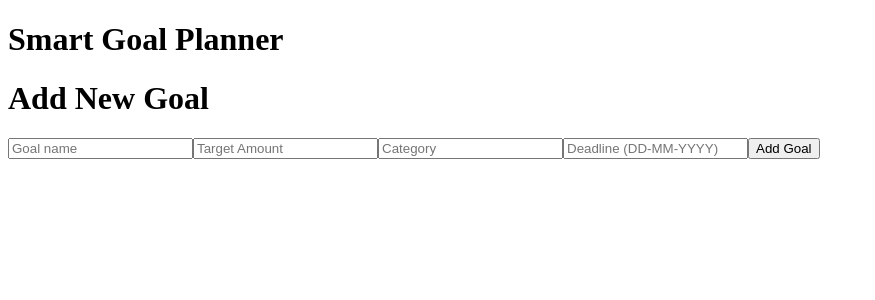
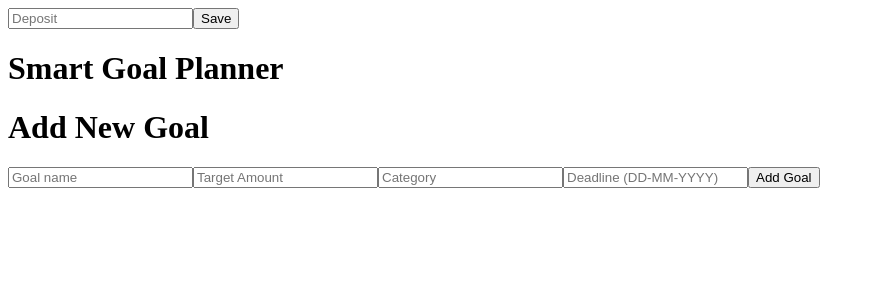
Before and after one commit to ErnestMunyoki/smart-goal-planner, a React (Vite) app: page / in a window 1280 px wide. Shown: the top 300 px of the page, without its empty margins (0-875 px from the left). Built offline with nearby package versions, Linux system fonts and the light colour scheme.

Commit message:
changes made to Main.jsx file

```diff
--- a/src/main.jsx
+++ b/src/main.jsx
@@ -1,8 +1,11 @@
 import { StrictMode } from 'react'
 import { createRoot } from 'react-dom/client'
+import Deposit from './Components/DepositForm'
 import App from './App'
+
 createRoot(document.getElementById('root')).render(
   <StrictMode>
+    <Deposit />
     <App/>
   </StrictMode>,
 )
```
